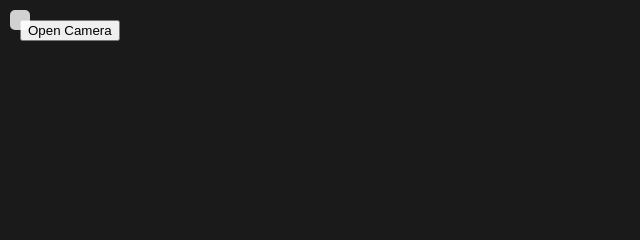
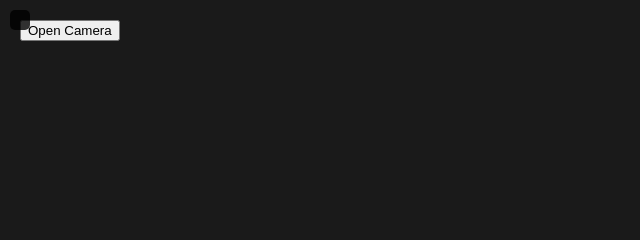
Before and after one commit to Isaacyipdeen/currency, a plain HTML site: page index.html in a window 1280 px wide. Shown: the top 240 px of the page, 0-640 px from the left. Drawn offline with Linux system fonts and the light colour scheme.

Commit message:
Update style.css

```diff
--- a/style.css
+++ b/style.css
@@ -49,7 +49,7 @@ h1 {
     position: fixed;
     top: 10px;
     left: 10px;
-    background-color: rgba(255, 255, 255, 0.8);
+    background-color: rgba(0, 0, 0, 0.8);
     padding: 10px;
     border-radius: 5px;
     font-size: 16px;
```
